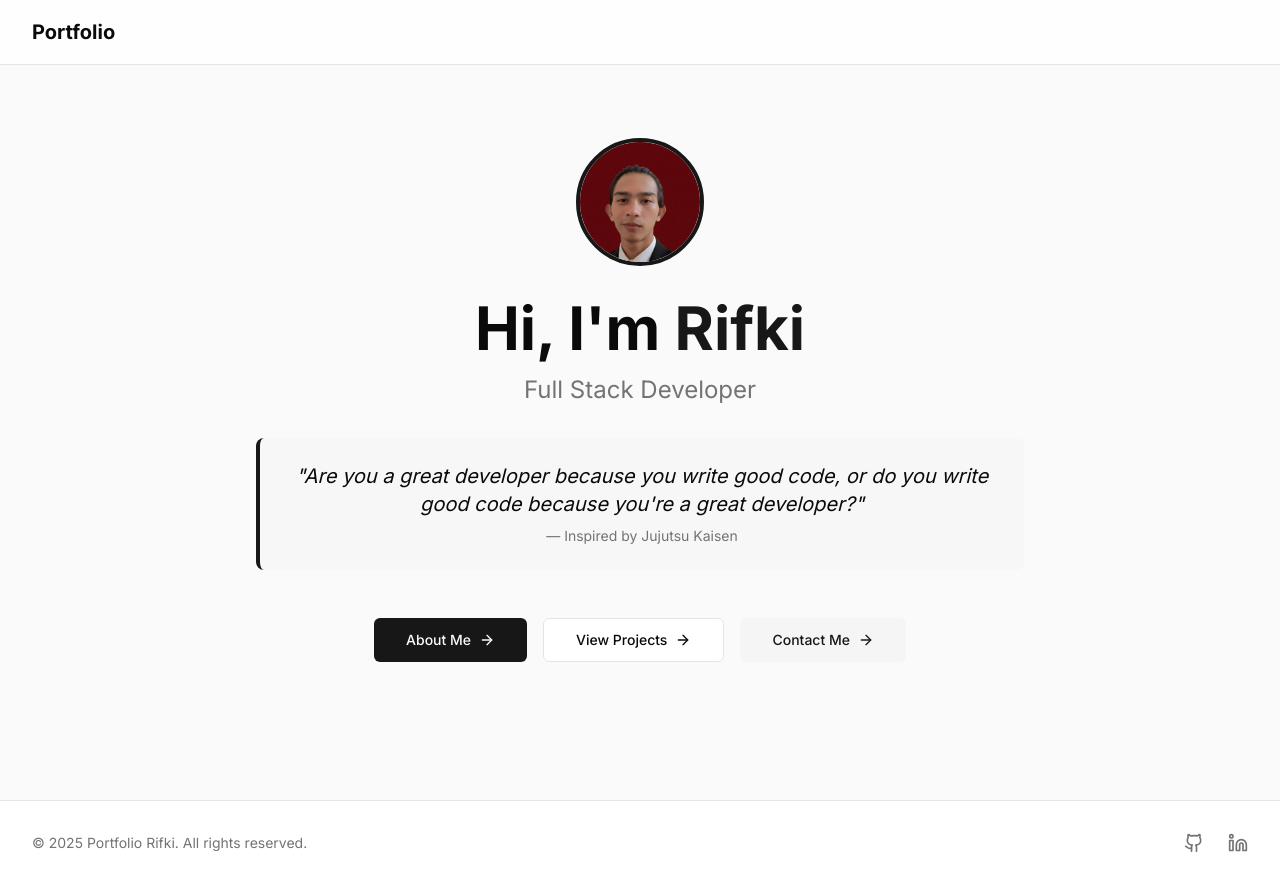
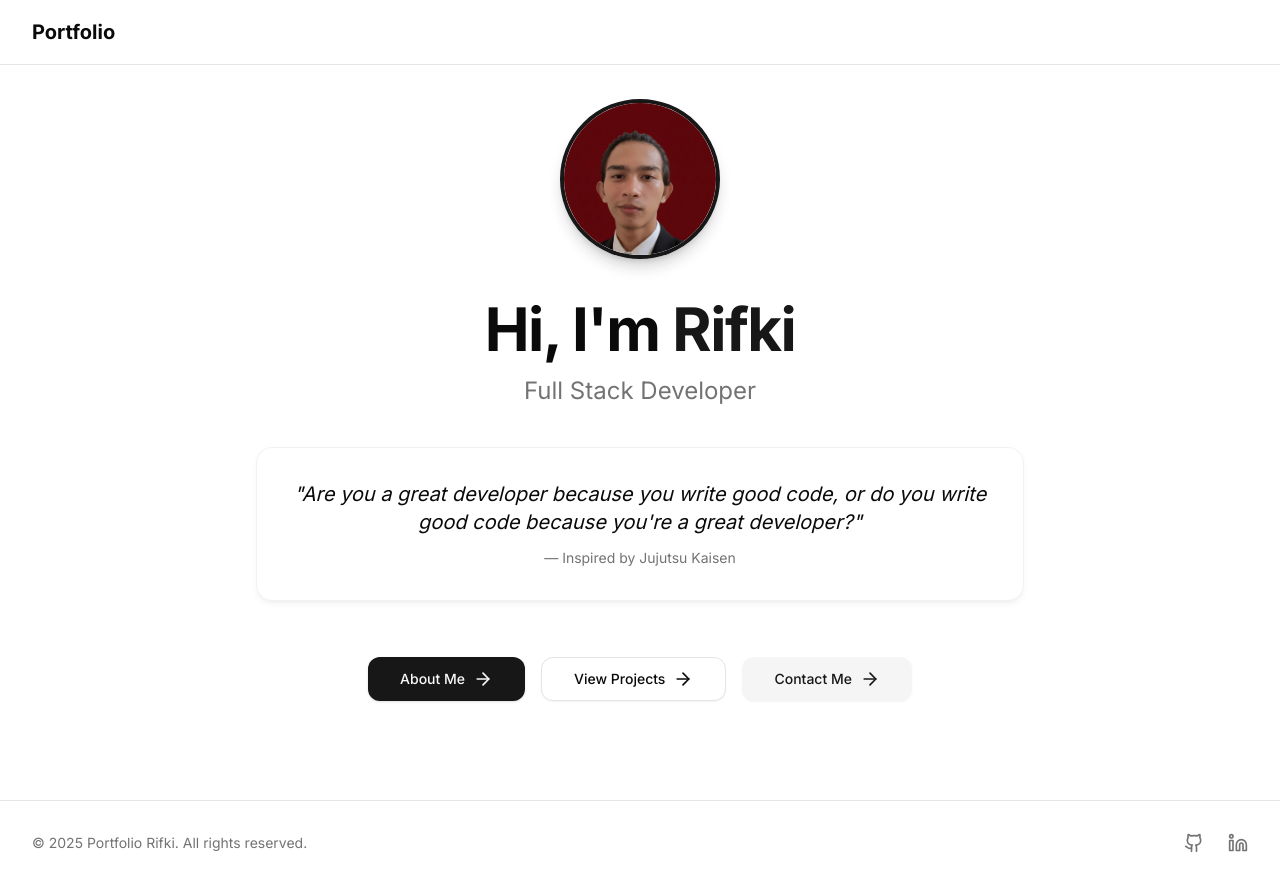
Before and after one commit to iikiiwww/portfolio, a Next.js app: page / in a window 1280 px wide. Built offline with nearby package versions, Linux system fonts and the light colour scheme.

Commit message:
Update page.tsx

```diff
--- a/app/page.tsx
+++ b/app/page.tsx
@@ -7,19 +7,23 @@ import { Button } from '@/components/ui/button';
 
 export default function Home() {
   return (
-    <div className="min-h-screen flex items-center justify-center px-4 sm:px-6 lg:px-8">
+    <div className="min-h-screen flex items-center justify-center px-4 sm:px-6 lg:px-8 bg-background">
       <div className="max-w-4xl mx-auto text-center">
+
+        {/* Main Container Animation */}
         <motion.div
           initial={{ opacity: 0, y: 20 }}
           animate={{ opacity: 1, y: 0 }}
           transition={{ duration: 0.5 }}
         >
-          <div className="mb-8 flex justify-center">
+
+          {/* Profile Picture */}
+          <div className="mb-10 flex justify-center">
             <motion.div
               initial={{ scale: 0 }}
               animate={{ scale: 1 }}
               transition={{ delay: 0.2, type: 'spring', stiffness: 200 }}
-              className="relative w-32 h-32 rounded-full overflow-hidden border-4 border-primary"
+              className="relative w-36 h-36 md:w-40 md:h-40 rounded-full overflow-hidden border-4 border-primary shadow-lg shadow-primary/20"
             >
               <img
                 src="/profile/kiw.jpg"
@@ -29,36 +33,42 @@ export default function Home() {
             </motion.div>
           </div>
 
+          {/* Title */}
           <motion.h1
             initial={{ opacity: 0 }}
             animate={{ opacity: 1 }}
             transition={{ delay: 0.3 }}
-            className="text-4xl sm:text-5xl md:text-6xl font-bold mb-4"
+            className="text-4xl sm:text-5xl md:text-6xl font-bold tracking-tight mb-4"
           >
             Hi, I'm <span className="text-primary">Rifki</span>
           </motion.h1>
 
+          {/* Subtitle */}
           <motion.p
             initial={{ opacity: 0 }}
             animate={{ opacity: 1 }}
             transition={{ delay: 0.4 }}
-            className="text-xl sm:text-2xl text-muted-foreground mb-8"
+            className="text-xl sm:text-2xl text-muted-foreground mb-10"
           >
             Full Stack Developer
           </motion.p>
 
+          {/* Quote Box */}
           <motion.div
             initial={{ opacity: 0 }}
             animate={{ opacity: 1 }}
             transition={{ delay: 0.5 }}
-            className="bg-accent/50 border-l-4 border-primary p-6 rounded-lg mb-12 max-w-3xl mx-auto"
+            className="bg-card/50 backdrop-blur-md border border-border/50 p-6 sm:p-8 rounded-2xl mb-14 shadow-md shadow-primary/5 max-w-3xl mx-auto"
           >
-            <p className="text-lg sm:text-xl italic text-foreground leading-relaxed">
+            <p className="text-lg sm:text-xl italic leading-relaxed text-foreground">
               "Are you a great developer because you write good code, or do you write good code because you're a great developer?"
             </p>
-            <p className="text-sm text-muted-foreground mt-2">— Inspired by Jujutsu Kaisen</p>
+            <p className="text-sm text-muted-foreground mt-3">
+              — Inspired by Jujutsu Kaisen
+            </p>
           </motion.div>
 
+          {/* Buttons */}
           <motion.div
             initial={{ opacity: 0, y: 20 }}
             animate={{ opacity: 1, y: 0 }}
@@ -66,24 +76,38 @@ export default function Home() {
             className="flex flex-wrap gap-4 justify-center"
           >
             <Link href="/about">
-              <Button size="lg" className="group">
+              <Button
+                size="lg"
+                className="group rounded-xl shadow hover:shadow-lg transition-all"
+              >
                 About Me
-                <ArrowRight className="ml-2 h-4 w-4 group-hover:translate-x-1 transition-transform" />
+                <ArrowRight className="ml-2 h-5 w-5 group-hover:translate-x-1 transition-transform" />
               </Button>
             </Link>
+
             <Link href="/projects">
-              <Button size="lg" variant="outline" className="group">
+              <Button
+                size="lg"
+                variant="outline"
+                className="group rounded-xl shadow-sm hover:shadow-lg transition-all"
+              >
                 View Projects
-                <ArrowRight className="ml-2 h-4 w-4 group-hover:translate-x-1 transition-transform" />
+                <ArrowRight className="ml-2 h-5 w-5 group-hover:translate-x-1 transition-transform" />
               </Button>
             </Link>
+
             <Link href="/contact">
-              <Button size="lg" variant="secondary" className="group">
+              <Button
+                size="lg"
+                variant="secondary"
+                className="group rounded-xl shadow-sm hover:shadow-lg transition-all"
+              >
                 Contact Me
-                <ArrowRight className="ml-2 h-4 w-4 group-hover:translate-x-1 transition-transform" />
+                <ArrowRight className="ml-2 h-5 w-5 group-hover:translate-x-1 transition-transform" />
               </Button>
             </Link>
           </motion.div>
+
         </motion.div>
       </div>
     </div>
```
